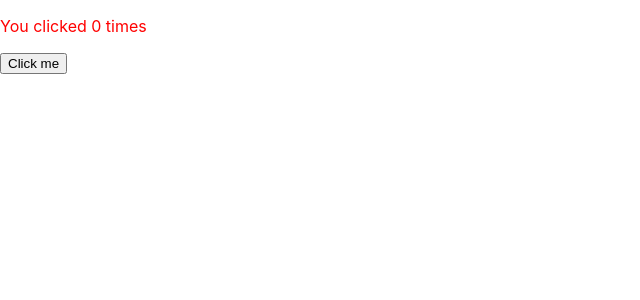
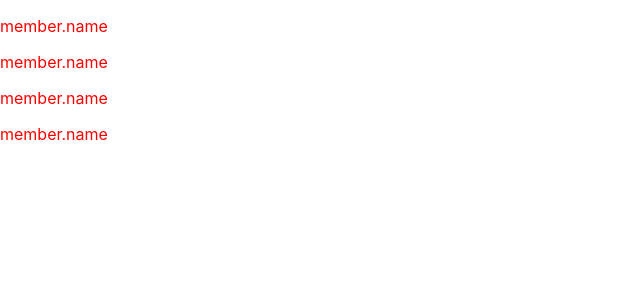
Before and after one commit to yoheihe/first-assignment, a React (Create React App) app in the folder my-app/: page / in a window 1280 px wide. Shown: the top 300 px of the page, without its empty margins (0-640 px from the left). Built offline with nearby package versions, Linux system fonts and the light colour scheme.

Commit message:
オブジェクト挑戦中

```diff
--- a/my-app/src/App.js
+++ b/my-app/src/App.js
@@ -5,15 +5,35 @@ import './App.css';
 
 
 function App() {
-  const [count, setCount] = useState(0);
+  const [pets, setPets] = useState(["しば犬", "秋田犬", "ポメラニアン", "チワワ"]);
+  const [member, setMember] = useState([
+    {id: 1, name: 'しば犬'},
+    {id: 2, name: '秋田犬'},
+    {id: 3, name: 'ポメラニアン'},
+    {id: 4, name: 'チワワ'},
+  ]);
+
   return (
-    <div>
-      <p>You clicked {count} times</p>
-      <button onClick={() => setCount(count + 1)}>
-        Click me
-      </button>
-    </div>
-  );
+    <div className="container" key={member.id}>
+      {member.map((member) => {
+        return (
+          <div className="member" key={member.id}>
+            <p>member.name</p>
+            </div>
+        );
+      })}
+      </div>
+  )
+
+  // const [count, setCount] = useState(0);
+  // return (
+  //   <div>
+  //     <p>You clicked {count} times</p>
+  //     <button onClick={() => setCount(count + 1)}>
+  //       Click me
+  //     </button>
+  //   </div>
+  // );
 }
 
 export default App;
```
